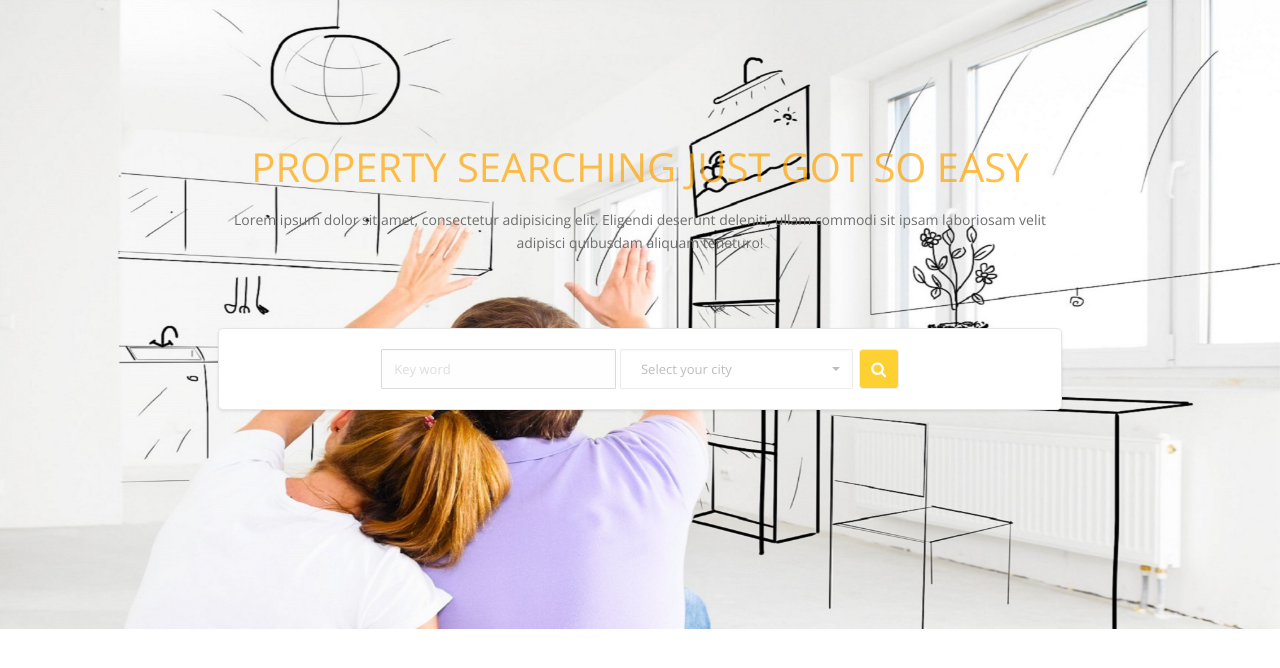
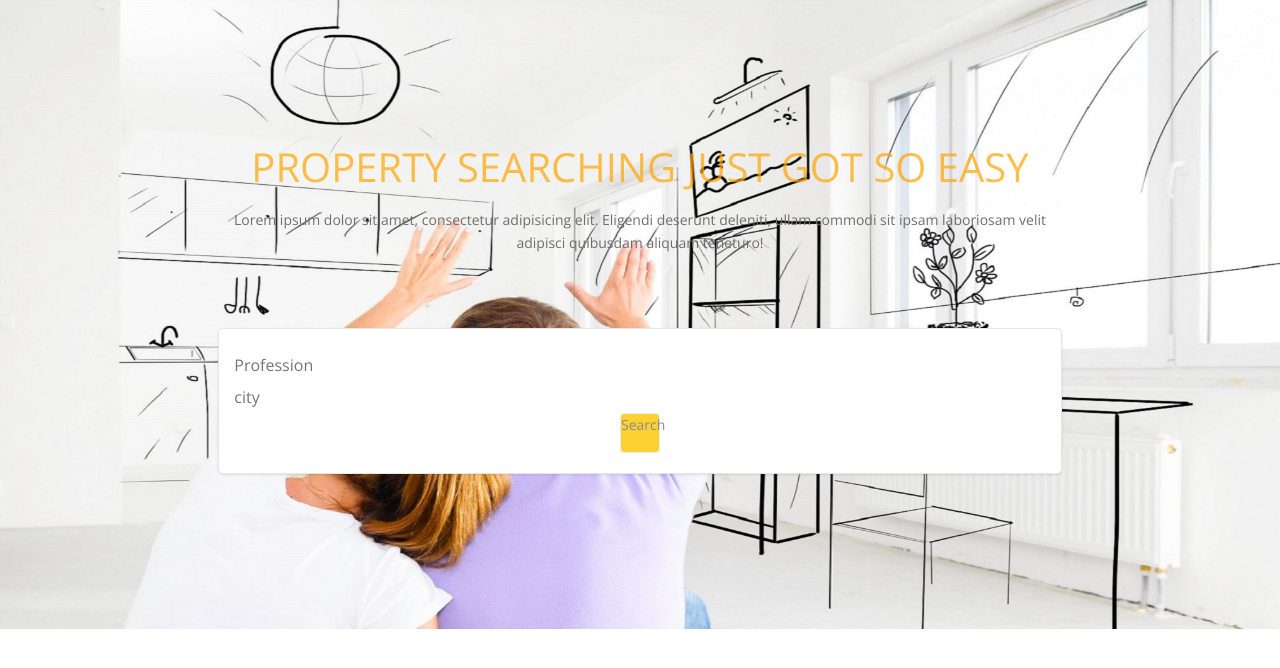
Before and after one commit to gardiac2002/medicus, a Django app: page / in a window 1280 px wide. Shown: the part 111-779 px from the top of the page. Run offline with Django 3.2, Linux system fonts and the light colour scheme; some libraries are stand-ins or nearby versions.

Commit message:
Add: Search active at index.html

```diff
--- a/medicus/forms.py
+++ b/medicus/forms.py
@@ -7,6 +7,14 @@ from medicus import models as medicus_models
 #     name_or_profession = forms.CharField(required=False, max_length=100)
 #
 #
+
+class SearchDoctorForm(forms.Form):
+    """
+    Search a doctor on the website.
+    """
+    profession = forms.CharField(label='profession', max_length=120)
+    city = forms.CharField(required=True, label='city', max_length=120)
+
 
 
 class ProposeDoctorForm(forms.ModelForm):
--- a/medicus/settings/production.py
+++ b/medicus/settings/production.py
@@ -34,6 +34,8 @@ INSTALLED_APPS = [
     'django.contrib.sessions',
     'django.contrib.messages',
     'django.contrib.staticfiles',
+
+    'crispy_forms',
 
     'medicus',
 ]
@@ -143,6 +145,6 @@ USE_TZ = True
 
 DEBUG = False
 SECRET_KEY = os.environ.get('DJANGO_SECRET')
-
+CRISPY_TEMPLATE_PACK = 'bootstrap3'
 # assert DEBUG == False
 # assert SECRET_KEY
--- a/medicus/templates/medicus/index.html
+++ b/medicus/templates/medicus/index.html
@@ -41,21 +41,16 @@
                         <p>Lorem ipsum dolor sit amet, consectetur adipisicing elit. Eligendi deserunt deleniti, ullam commodi sit ipsam laboriosam velit adipisci quibusdam aliquam teneturo!</p>
                         <div class="search-form wow pulse" data-wow-delay="0.8s">
 
-                            <form action="" class=" form-inline">
+                            <form method="post" action="search" class=" form-inline">
                                 <!--<button class="btn  toggle-btn" type="button"><i class="fa fa-bars"></i></button>-->
+                                {% csrf_token %}
 
-                                <div class="form-group">
-                                    <input type="text" class="form-control" placeholder="Key word">
-                                </div>
-                                <div class="form-group">
-                                    <select id="lunchBegins" class="selectpicker" data-live-search="true"
-                                            data-live-search-style="begins" title="Select your city">
-                                        <option>Bacau</option>
-                                        <option>Cluj</option>
-                                    </select>
-                                </div>
-                                <button class="btn search-btn" type="submit"><i class="fa fa-search"></i></button>
+                                <input id="profession" name="profession" type="text" placeholder="Profession" />
+                                <input id="city" name="city" type="text" placeholder="city"/>
+                                <button class="btn search-btn" type="submit"><p>Search</p></button>
+
                             </form>
+
                         </div>
                     </div>
                 </div>
--- a/medicus/urls.py
+++ b/medicus/urls.py
@@ -24,8 +24,11 @@ from medicus import views
 
 urlpatterns = [
     path(r'', views.index),
-    url(r'^listing/(?P<city>\w+)', views.DoctorListView.as_view()),
-    url(r'^listing/(?P<pk>\d+)/$', view=views.DoctorDetailView.as_view()),
+    url(r'^listing/(?P<profession>\w+)/(?P<city>\w+)', views.doctor_list),
+
+    url(r'^search', views.search),
+
+  #  url(r'^listing/(?P<pk>\d+)/$', view=views.DoctorDetailView.as_view()),
     url(r'^user/(?P<pk>\d+)/$', view=views.UserDetailView.as_view()),
     url(r'^propose-doctor', views.propose_doctor),
 
--- a/medicus/views.py
+++ b/medicus/views.py
@@ -3,6 +3,7 @@ from django.shortcuts import render
 # Create your views here.
 
 from django.http import HttpResponse, Http404
+from django.http import HttpResponseRedirect
 from django.template import loader
 from django.shortcuts import render
 from django.views.generic import ListView, DetailView, UpdateView
@@ -18,13 +19,30 @@ def index(request):
     :param request:
     :return:
     """
-    template = loader.get_template('medicus/index.html')
-    return HttpResponse(template.render({}, request))
+
+    form = medicus_forms.SearchDoctorForm()
+    return render(request, 'medicus/index.html', {'form': form})
 
 
-# def listing(request):
-#     template = loader.get_template('medicus/listing.html')
-#     return HttpResponse(template.render({}, request))
+def search(request):
+    if request.method == 'POST':
+        form = medicus_forms.SearchDoctorForm(request.POST)
+
+        if form.is_valid():
+            city = form.data.get('city')
+            profession = form.data.get('profession')
+            link = 'listing/{profession}/{city}/'.format(city=city, profession=profession)
+            return HttpResponseRedirect(link)
+        else:
+            return render(request, 'medicus/index.html', {})
+    else:
+        return render(request, 'medicus/index.html', {})
+
+
+def doctor_list(request, city, profession):
+    if request.method == 'GET':
+
+        return render(request, 'medicus/listing.html', {})
 
 
 class DoctorListView(ListView):
@@ -39,24 +57,23 @@ class DoctorListView(ListView):
         qs = super().get_queryset()
 
         qs = qs.filter(address__city__name__iexact=city)
-
         return qs
 
-    def post(self, request, *args, **kwargs):
+    def get(self, request, city, profession):
         try:
-            city = request.data['city']
-            name_or_profession = request.data.get('name_or_profession')
+            # city = request.data['city']
+            # name_or_profession = request.data.get('name_or_profession')
 
             # TODO add form validation
 
             qs = models.Doctor.objects.all().filter(address__city__name__iexact=city)
-            if name_or_profession:
+            if profession:
                 try:
-                    professions = models.Profession.objects.get(name=name_or_profession)
+                    professions = models.Profession.objects.get(name=profession)
                     if professions:
                         qs = qs.filter(profession__name=professions)
                 except models.Profession.DoesNotExist:
-                    qs = qs.filter(name__icontains=name_or_profession)
+                    qs = qs.filter(name__icontains=profession)
 
             return qs
 
--- a/requirements/requirements.txt
+++ b/requirements/requirements.txt
@@ -3,6 +3,7 @@
 ################
 django==2.0.2
 django-extensions==1.9.7
+django-crispy-forms==1.7.0
 
 ################
 # DB
```
